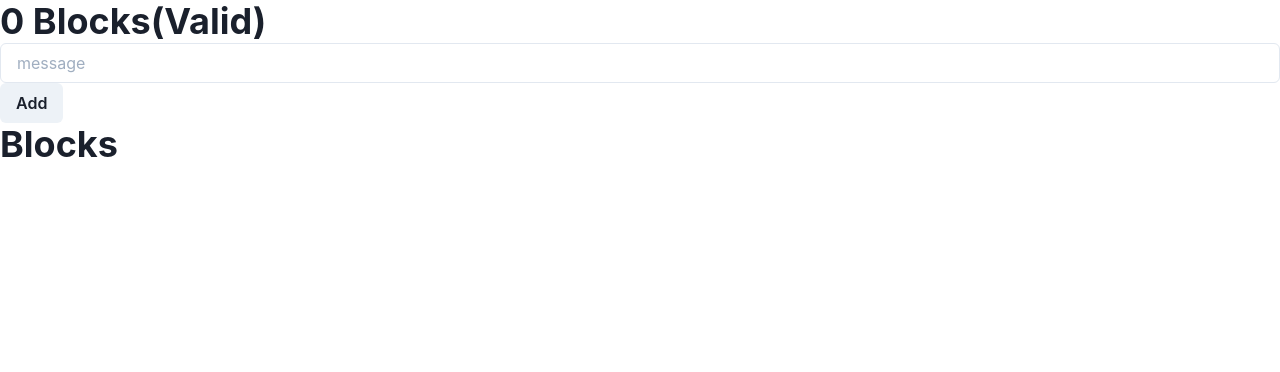
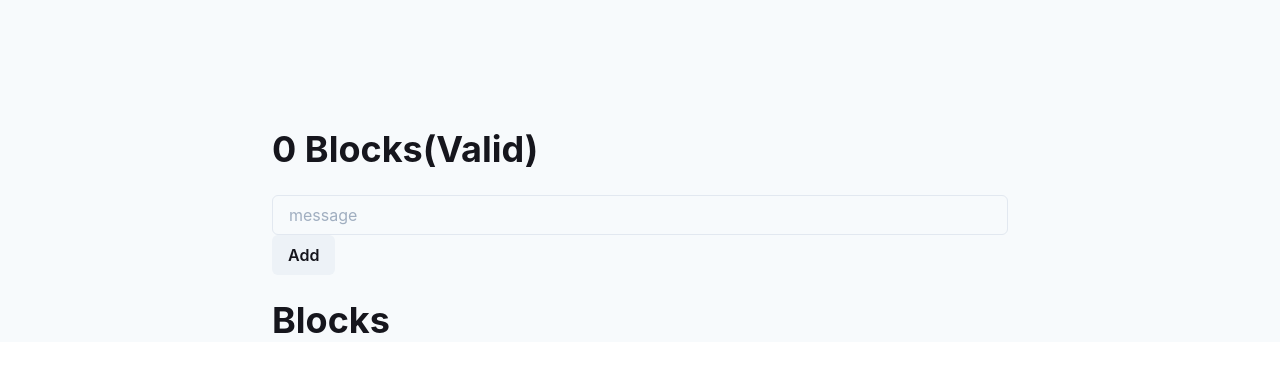
Before and after one commit to kellenwiltshire/blockchain, a Next.js app: page / in a window 1280 px wide. Shown: the top 372 px of the page. Built offline with nearby package versions, Linux system fonts and the light colour scheme.

Commit message:
chore: breaking out components

```diff
--- /dev/null
+++ b/src/components/Form.tsx
@@ -0,0 +1,22 @@
+import { useState, FC } from 'react';
+import { useStore } from '../store';
+import { Button, Input } from '@chakra-ui/react';
+
+export const Form: FC = () => {
+	const store = useStore();
+	const [message, setMesssage] = useState('');
+
+	return (
+		<form
+			onSubmit={(e) => {
+				e.preventDefault();
+
+				store.addTransaction(message);
+				setMesssage('');
+			}}
+		>
+			<Input value={message} onChange={(e) => setMesssage(e.target.value)} placeholder='message' required />
+			<Button type='submit'>Add</Button>
+		</form>
+	);
+};
--- a/src/components/Main.tsx
+++ b/src/components/Main.tsx
@@ -1,13 +1,5 @@
-import { Stack, StackProps } from '@chakra-ui/react'
+import { Stack, StackProps } from '@chakra-ui/react';
 
 export const Main = (props: StackProps) => (
-  <Stack
-    spacing="1.5rem"
-    width="100%"
-    maxWidth="48rem"
-    mt="-45vh"
-    pt="8rem"
-    px="1rem"
-    {...props}
-  />
-)
+	<Stack spacing='1.5rem' width='100%' maxWidth='48rem' pt='8rem' px='1rem' {...props} />
+);
--- /dev/null
+++ b/src/components/Title.tsx
@@ -0,0 +1,14 @@
+import { Heading } from '@chakra-ui/react';
+import { FC } from 'react';
+import { observer } from 'mobx-react-lite';
+import { useStore } from '../store';
+
+export const Title: FC = observer(() => {
+	const store = useStore();
+
+	return (
+		<Heading as='h1'>
+			{store.numberBlocks} Blocks({store.valid ? 'Valid' : 'Invalid'})
+		</Heading>
+	);
+});
--- a/src/pages/index.tsx
+++ b/src/pages/index.tsx
@@ -2,44 +2,21 @@ import { useState, FC } from 'react';
 import { observer } from 'mobx-react-lite';
 import { useStore } from '../store';
 import { Heading, Input, Button, Text } from '@chakra-ui/react';
+import { Container } from '../components/Container';
+import { Main } from '../components/Main';
+import { Title } from '../components/Title';
+import { Form } from '../components/Form';
 
 const Index: FC = () => {
 	return (
-		<main>
-			<Title />
-			<Form />
-			<Transactions />
-			<Blocks />
-		</main>
-	);
-};
-
-const Title: FC = observer(() => {
-	const store = useStore();
-
-	return (
-		<Heading as='h1'>
-			{store.numberBlocks} Blocks({store.valid ? 'Valid' : 'Invalid'})
-		</Heading>
-	);
-});
-
-const Form: FC = () => {
-	const store = useStore();
-	const [message, setMesssage] = useState('');
-
-	return (
-		<form
-			onSubmit={(e) => {
-				e.preventDefault();
-
-				store.addTransaction(message);
-				setMesssage('');
-			}}
-		>
-			<Input value={message} onChange={(e) => setMesssage(e.target.value)} placeholder='message' required />
-			<Button type='submit'>Add</Button>
-		</form>
+		<Container>
+			<Main>
+				<Title />
+				<Form />
+				<Transactions />
+				<Blocks />
+			</Main>
+		</Container>
 	);
 };
 
```
